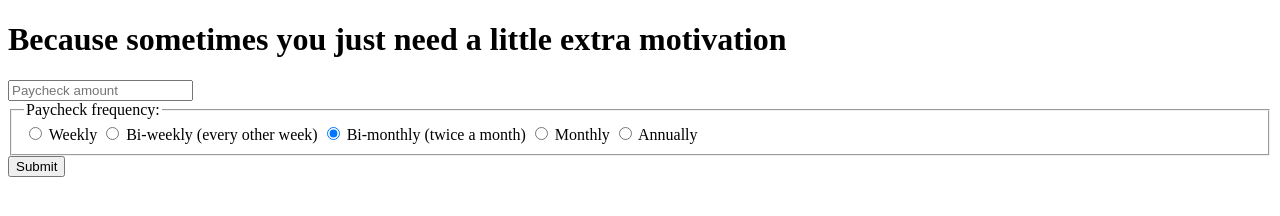
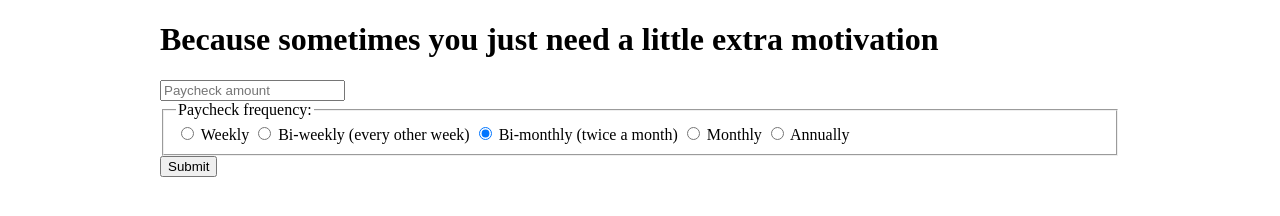
Before and after one commit to danodea/PayTickr, a plain HTML site: page index.html in a window 1280 px wide. Drawn offline with Linux system fonts and the light colour scheme.

Commit message:
start styles

```diff
--- a/index.html
+++ b/index.html
@@ -1,15 +1,20 @@
 <!DOCTYPE html>
-    <html>
+<html>
     <head>
         <title>
             PayTickr
         </title>
         <link rel="stylesheet" href="styles.css">
     </head>
+
     <body>
-        <h1>
-            Because sometimes you just need a little extra motivation
-        </h1>
+
+        <header>
+            <h1>
+                Because sometimes you just need a little extra motivation
+            </h1>
+        </header>
+
         <main>
             <form>
                 <input type="text" name="wage" placeholder="Paycheck amount" required maxlength="12" pattern="\d+" />
@@ -36,6 +41,9 @@
             </form>
             <output></output>
         </main>
+
     </body>
+
     <script src="index.js"></script>
+
 </html>
--- a/styles.css
+++ b/styles.css
@@ -0,0 +1,10 @@
+body {
+  max-width: 75%;
+  margin: auto;
+}
+
+header {
+}
+
+main {
+}
```
